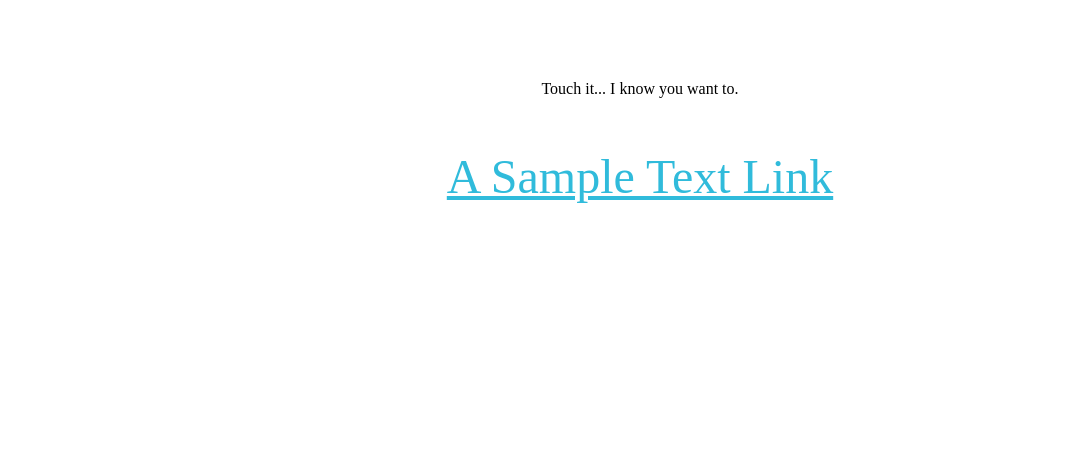
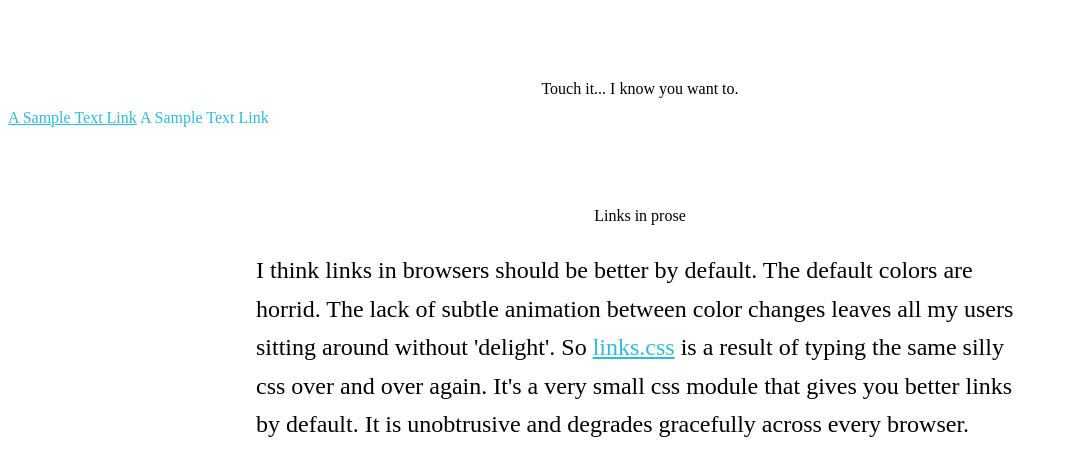
Before and after one commit to mrmrs/links, a website: page index.html in a window 1280 px wide. Shown: the whole page, without its empty margins (0-1066 px from the left). Drawn offline with nearby package versions, Linux system fonts and the light colour scheme; files that its build step writes are made by us from their sources.

```diff
--- a/index.html
+++ b/index.html
@@ -4,19 +4,31 @@
     <meta charset="utf-8">
     <meta http-equiv="X-UA-Compatible" content="IE=Edge">
     <title>
-      LNKS - Better default link styles
+      LINKS - Better default link styles
     </title>
     <meta name="author" content="mrmrs">
     <meta name="description" content="LNKS - CSS for better default link styles.">
     <meta name="viewport" content="width=device-width, initial-scale=1">
-    <link rel="stylesheet" href="links.css">
+    <link rel="stylesheet" href="css/links.css">
     <style>
       h1 { font-weight: 100;  font-size: 16px; text-align: center; margin-top: 80px; }
-      a { font-size: 48px; text-align: center; display: block; width: 100%; padding: 40px 0; }
+      p { line-height: 1.6; }
+      .prose-example p { font-size: 24px; max-width: 32em; margin: 0 auto; padding: 1rem; }
     </style>
   </head>
   <body>
      <h1>Touch it... I know you want to.</h1>
-     <a href="#" title="yes">A Sample Text Link</a>
+     <a href="#" title="A sample text link">A Sample Text Link</a>
+     <a href="#" title="yes" class="link">A Sample Text Link</a>
+     <div class="prose-example">
+       <h1>Links in prose</h1>
+       <p>
+         I think links in browsers should be better by default. The default colors are horrid. The lack of
+         subtle animation between color changes leaves all my users sitting around without 'delight'.
+         So <a href="http://github.com/mrmrs/links" title="Links by @mrmrs">links.css</a> is a result of
+         typing the same silly css over and over again. It's a very small css module that gives you
+         better links by default. It is unobtrusive and degrades gracefully across every browser.
+       </p>
+     </div>
   </body>
 </html>
--- a/sass/links.scss
+++ b/sass/links.scss
@@ -13,3 +13,5 @@
   &:hover   { color: #004EAB; }
   &:active  { color: #C4E3E0; }
 }
+
+.link { text-decoration: none; }
```
Also changed, not shown: css/links.css.
